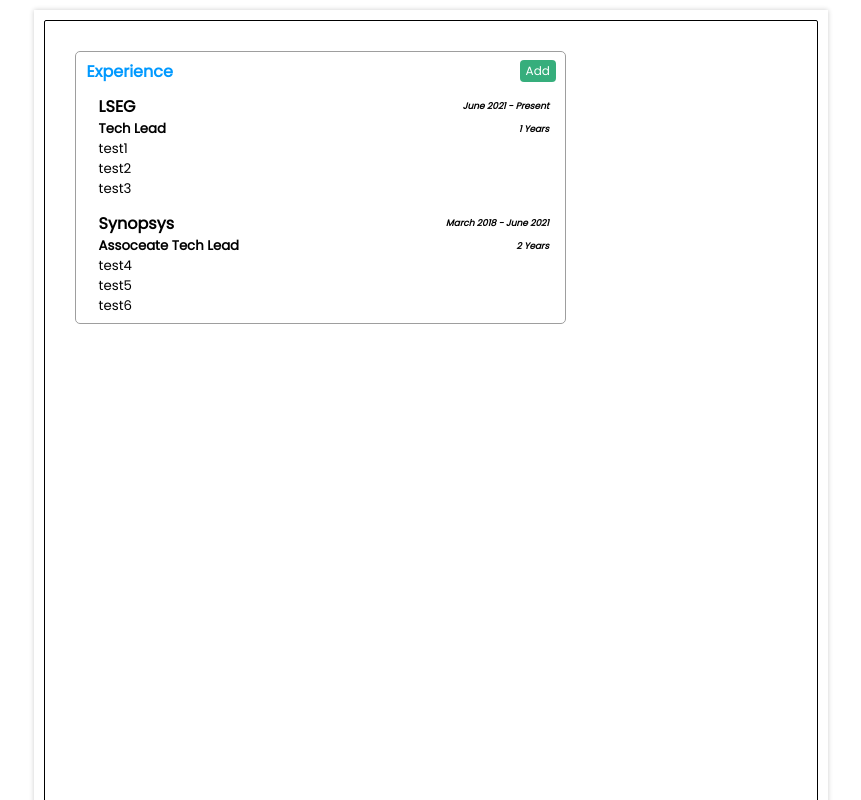
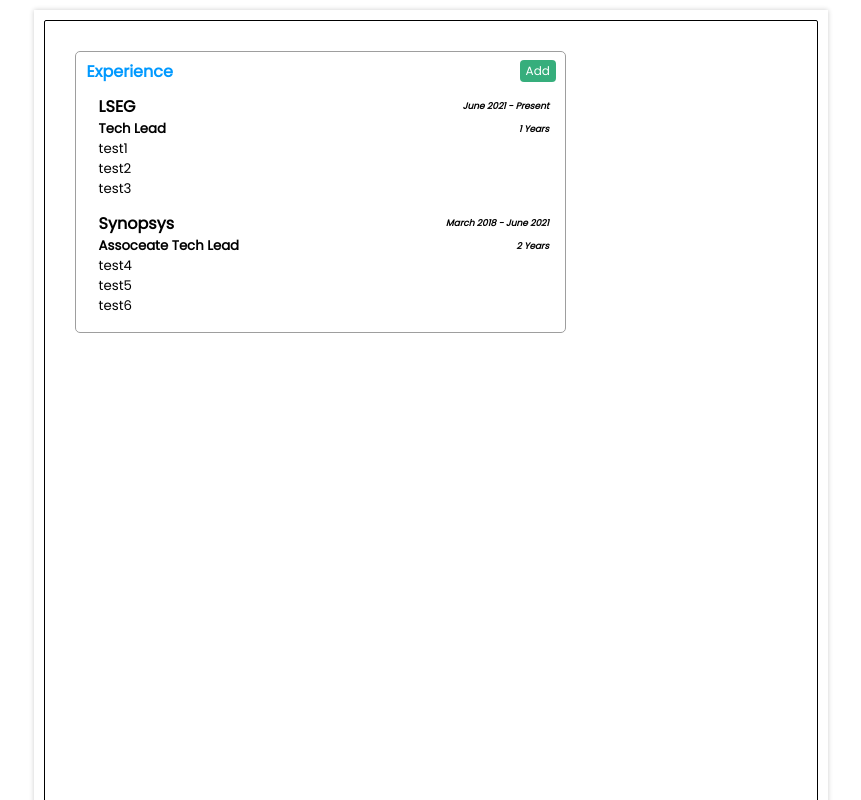
Before and after one commit to hmalindu1/resume-builder, an Angular app: page / in a window 1280 px wide. Shown: the top 800 px of the page, without its empty margins (209-1070 px from the left). Built offline with nearby package versions, Linux system fonts and the light colour scheme.

Commit message:
Change were made on left side topics

```diff
--- a/src/styles.css
+++ b/src/styles.css
@@ -35,7 +35,7 @@
     min-height: 50mm;
     border: 1px solid rgb(158, 158, 158);
     border-radius: 5px;
-    padding: 3px 4px 0px 11px;
+    padding: 3px 4px 9px 11px;
     color: rgb(0, 153, 255);
 }
 
```
